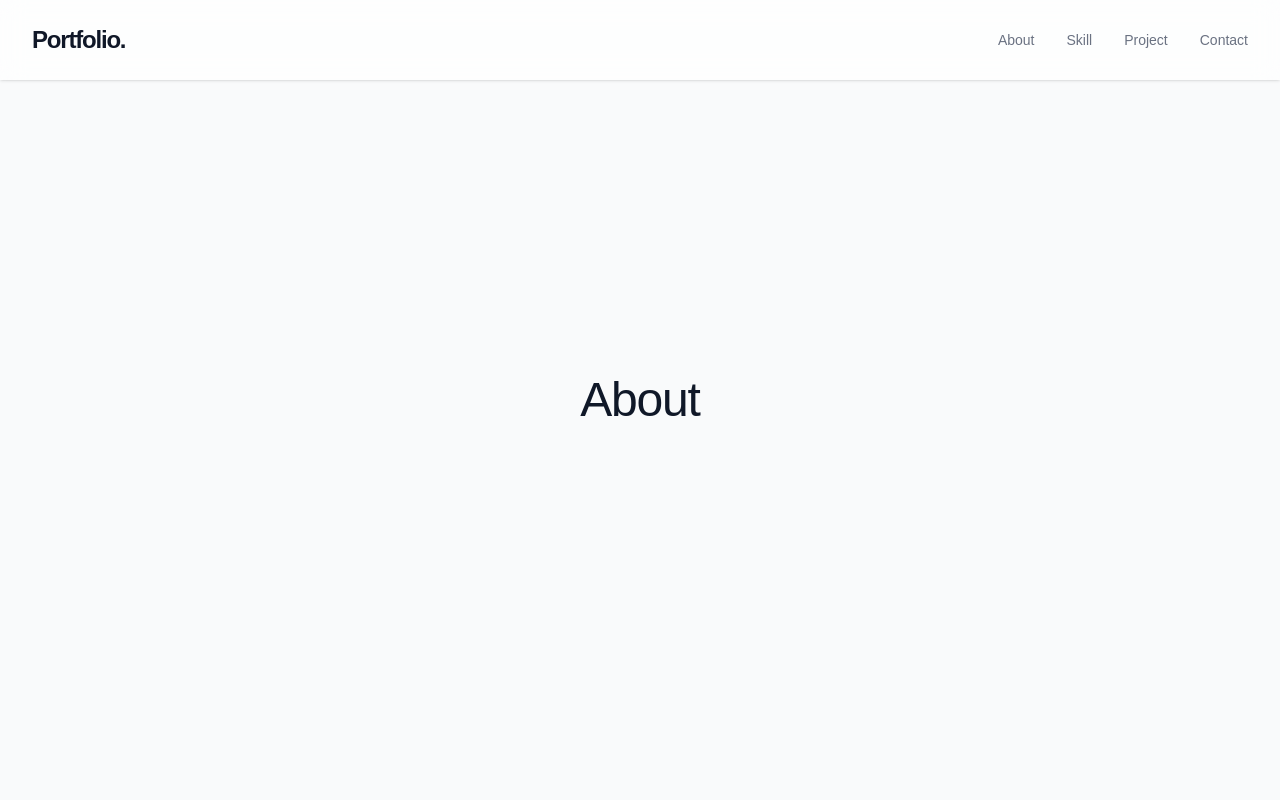
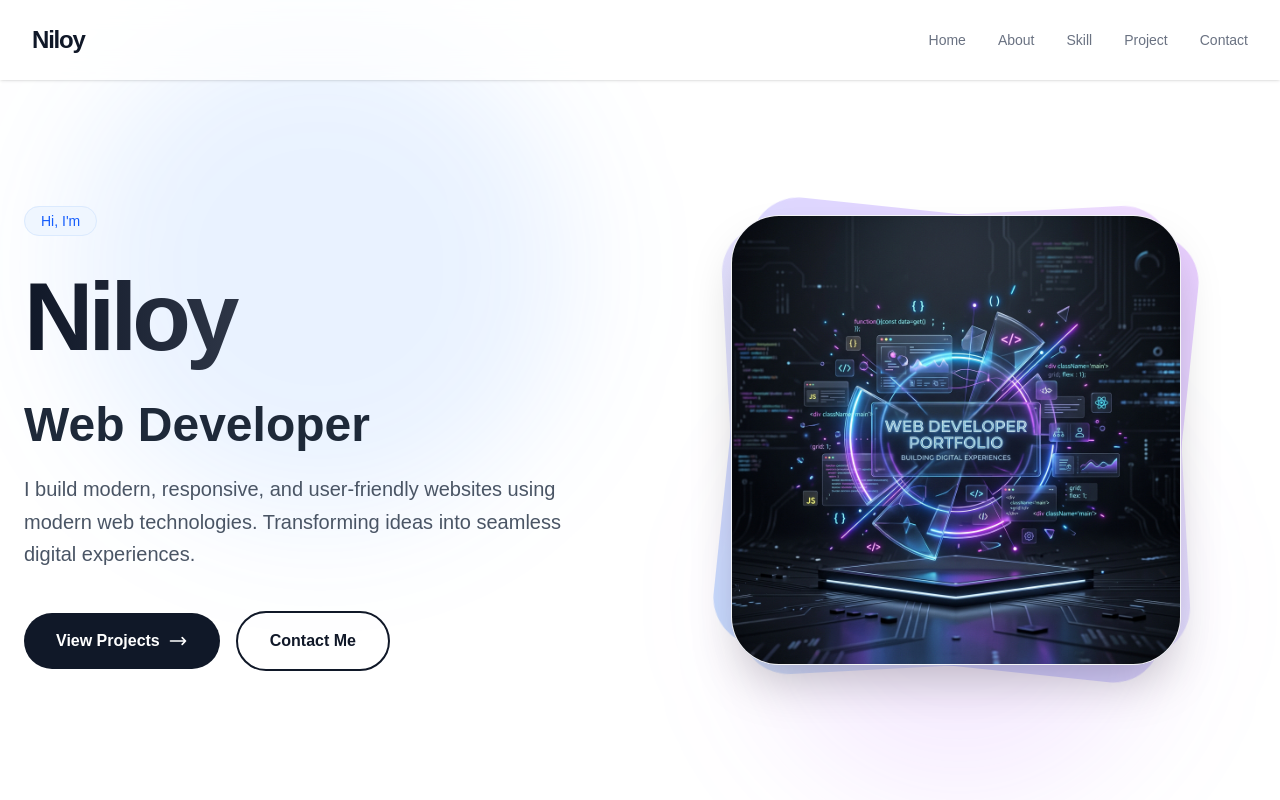
Before and after one commit to Niloygh/my-portfolio, a Next.js app: page / in a window 1280 px wide. Shown: the top 800 px of the page. Built offline with nearby package versions, Linux system fonts and the light colour scheme.

Commit message:
github connect

```diff
--- a/src/app/page.js
+++ b/src/app/page.js
@@ -1,4 +1,5 @@
 import Navbar from "@/components/Navbar";
+import Hero from "@/components/Hero";
 import About from "@/components/About";
 import Skill from "@/components/Skill";
 import Project from "@/components/Project";
@@ -9,6 +10,7 @@ export default function Home() {
     <>
       <Navbar />
       <main className="flex flex-col w-full">
+        <Hero />
         <About />
         <Skill />
         <Project />
--- /dev/null
+++ b/src/components/Hero.js
@@ -0,0 +1,77 @@
+import Image from "next/image";
+
+const Hero = () => {
+  return (
+    <section id="home" className="relative min-h-screen flex items-center bg-white dark:bg-zinc-950 overflow-hidden pt-20">
+      {/* Background Ambient Glow */}
+      <div className="absolute top-1/3 left-1/4 w-[500px] h-[500px] bg-blue-500/10 dark:bg-blue-600/20 rounded-full blur-3xl pointer-events-none transform -translate-x-1/2 -translate-y-1/2" />
+      <div className="absolute bottom-1/4 right-1/4 w-[400px] h-[400px] bg-purple-500/10 dark:bg-purple-600/20 rounded-full blur-3xl pointer-events-none transform translate-x-1/2 translate-y-1/2" />
+
+      <div className="container mx-auto px-6 relative z-10">
+        <div className="grid grid-cols-1 lg:grid-cols-2 items-center gap-12 lg:gap-8 min-h-[calc(100vh-5rem)]">
+
+          {/* Left Column - Text Content */}
+          <div className="flex flex-col justify-center space-y-6 pt-10 lg:pt-0 order-2 lg:order-1 text-center lg:text-left">
+            <div className="inline-block">
+              <span className="px-4 py-1.5 text-sm font-medium rounded-full bg-blue-50 dark:bg-blue-900/30 text-blue-600 dark:text-blue-300 border border-blue-100 dark:border-blue-800/50">
+                Hi, I'm
+              </span>
+            </div>
+
+            <h1 className="text-6xl md:text-7xl lg:text-8xl font-extrabold tracking-tighter text-transparent bg-clip-text bg-gradient-to-r from-gray-900 to-gray-500 dark:from-white dark:to-gray-400 leading-tight">
+              Niloy
+            </h1>
+
+            <h2 className="text-3xl md:text-4xl lg:text-5xl font-bold text-gray-800 dark:text-gray-200">
+              Web Developer
+            </h2>
+
+            <p className="text-lg md:text-xl text-gray-600 dark:text-gray-400 font-light max-w-xl mx-auto lg:mx-0 leading-relaxed">
+              I build modern, responsive, and user-friendly websites using modern web technologies. Transforming ideas into seamless digital experiences.
+            </p>
+
+            <div className="flex flex-col sm:flex-row items-center justify-center lg:justify-start gap-4 pt-4">
+              <a
+                href="#project"
+                className="w-full sm:w-auto px-8 py-4 bg-gray-900 text-white dark:bg-white dark:text-gray-900 rounded-full font-semibold hover:-translate-y-1 hover:shadow-xl dark:hover:shadow-white/20 transition-all duration-300 flex items-center justify-center gap-2"
+              >
+                View Projects
+                <svg className="w-5 h-5" fill="none" stroke="currentColor" viewBox="0 0 24 24"><path strokeLinecap="round" strokeLinejoin="round" strokeWidth="2" d="M17 8l4 4m0 0l-4 4m4-4H3"></path></svg>
+              </a>
+              <a
+                href="#contact"
+                className="w-full sm:w-auto px-8 py-4 bg-transparent border-2 border-gray-900 dark:border-white text-gray-900 dark:text-white rounded-full font-semibold hover:bg-gray-900 hover:text-white dark:hover:bg-white dark:hover:text-gray-900 transition-all duration-300"
+              >
+                Contact Me
+              </a>
+            </div>
+          </div>
+
+          {/* Right Column - Image */}
+          <div className="flex justify-center items-center order-1 lg:order-2">
+            <div className="relative w-72 h-72 sm:w-80 sm:h-80 lg:w-[450px] lg:h-[450px]">
+              {/* Decorative background elements for image */}
+              <div className="absolute inset-0 bg-gradient-to-tr from-blue-500 to-purple-500 rounded-[2rem] lg:rounded-[3rem] rotate-6 opacity-20 dark:opacity-40 animate-pulse" />
+              <div className="absolute inset-0 bg-gradient-to-tr from-blue-500 to-purple-500 rounded-[2rem] lg:rounded-[3rem] -rotate-3 opacity-20 dark:opacity-40" />
+
+              {/* Image Container */}
+              <div className="absolute inset-0 bg-white dark:bg-zinc-900 rounded-[2rem] lg:rounded-[3rem] overflow-hidden shadow-2xl border border-gray-100 dark:border-zinc-800 backdrop-blur-sm z-10 flex items-center justify-center">
+                <Image
+                  src="/developer_avatar.png"
+                  alt="Developer Illustration"
+                  fill
+                  sizes="(max-width: 768px) 100vw, 50vw"
+                  className="object-cover transition-transform duration-700 hover:scale-105"
+                  priority
+                />
+              </div>
+            </div>
+          </div>
+
+        </div>
+      </div>
+    </section>
+  );
+};
+
+export default Hero;
--- a/src/components/Navbar.js
+++ b/src/components/Navbar.js
@@ -1,5 +1,6 @@
 "use client";
 
+import Link from "next/link";
 import { useState, useEffect } from "react";
 
 export default function Navbar() {
@@ -7,6 +8,7 @@ export default function Navbar() {
   const [isMobileMenuOpen, setIsMobileMenuOpen] = useState(false);
 
   const navItems = [
+    { name: "Home", href: "#home" },
     { name: "About", href: "#about" },
     { name: "Skill", href: "#skill" },
     { name: "Project", href: "#project" },
@@ -60,13 +62,13 @@ export default function Navbar() {
       <div className="max-w-7xl mx-auto px-4 sm:px-6 lg:px-8">
         <div className="flex justify-between h-20 items-center">
           <div className="flex-shrink-0 font-bold text-2xl tracking-tighter">
-            <a
-              href="#"
+            <Link
+              href="/"
               onClick={(e) => handleClick(e, "#")}
               className="text-gray-900 dark:text-white transition-opacity hover:opacity-80"
             >
-              Portfolio.
-            </a>
+              Niloy
+            </Link>
           </div>
 
           {/* Desktop Menu */}
```
Also changed, not shown: public/developer_avatar.png (added), 1 other file (tests, documents, lock files or other folders).
